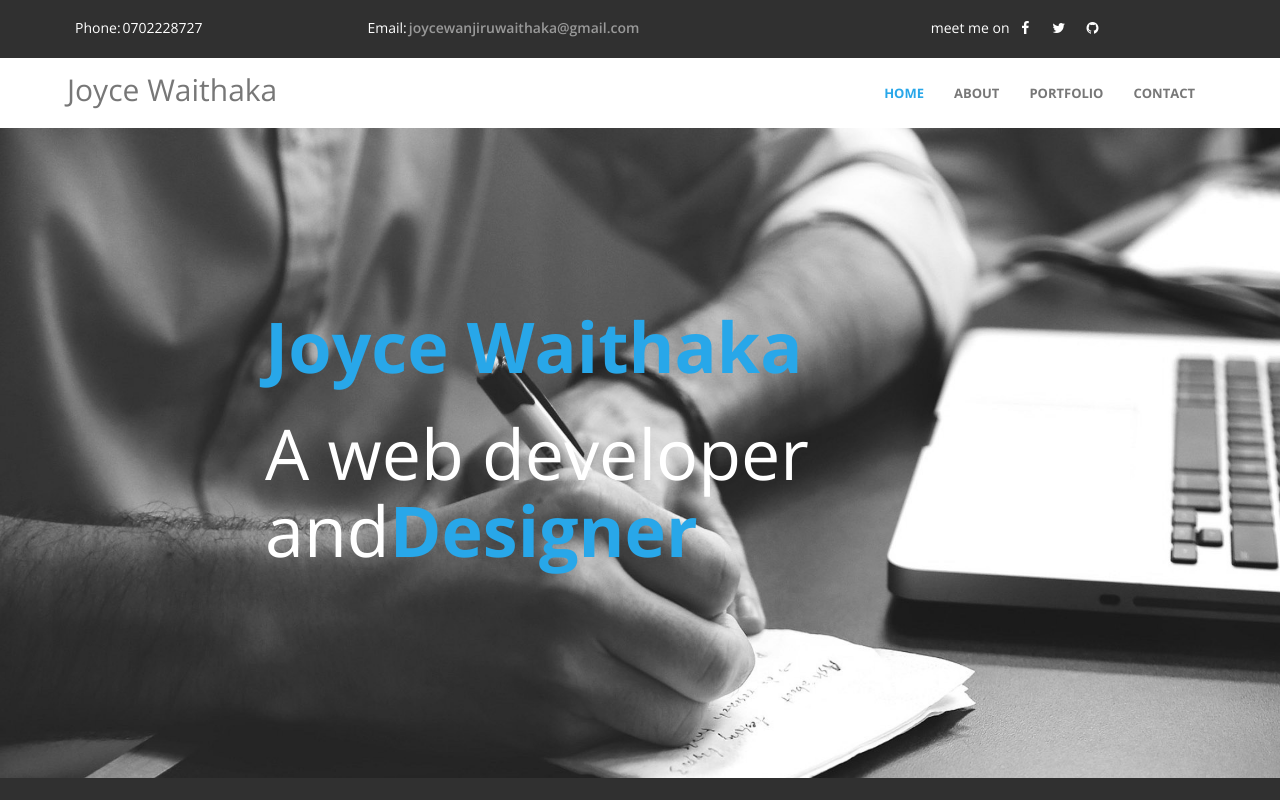
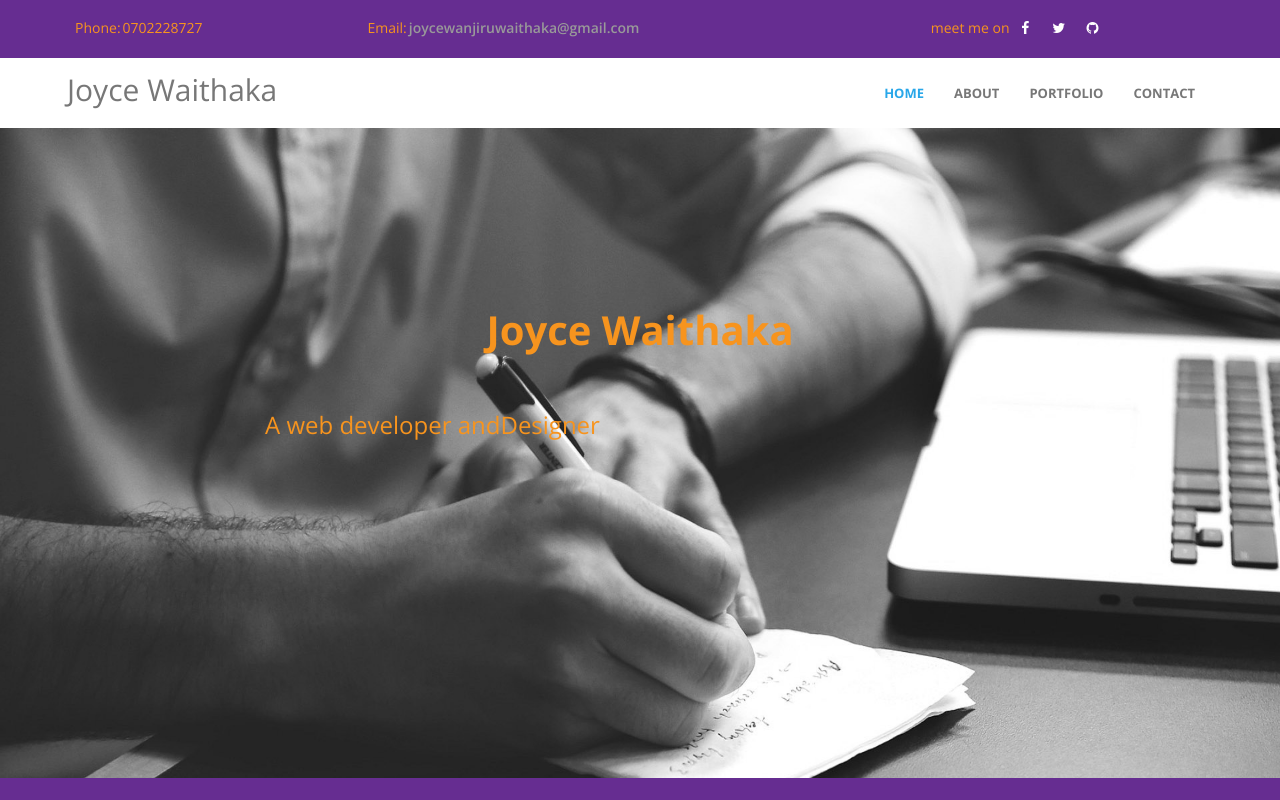
Before and after one commit to Joycewaithaka/Joyce_Portfolio, a plain HTML site: page portfolio/index.html in a window 1280 px wide. Shown: the top 800 px of the page. Drawn offline with nearby package versions, Linux system fonts and the light colour scheme.

Commit message:
modified colors

```diff
--- a/portfolio/css/templatemo-style.css
+++ b/portfolio/css/templatemo-style.css
@@ -5,15 +5,15 @@ http://www.templatemo.com/preview/templatemo_450_awesome
 
 body
 	{
- 		background: #303030;
- 		color: #ffffff;
+ 		background: #662D91  ;
+ 		color: #F7941E;
 		font-family: 'Open Sans', sans-serif;
 		font-weight: 300;
 		overflow-x: hidden; /* prevent horizontal scrollbar from appearing */
 	}
 
 a {
-	color: #47C6F8;
+	color: #F7941E;
 }
 
 a:hover {
@@ -29,7 +29,7 @@ h2
 	}
 h2 span
 	{
-		color: #28a7e9;
+		color: #F7941E;
 		font-weight: bold;
 	}
 /* end h2 */
--- a/portfolio/index.html
+++ b/portfolio/index.html
@@ -51,9 +51,9 @@
                     <div class="col-md-5 col-sm-4 col-xs-12">
                         <ul class="social-icon">
                             <li><span>meet me on</span></li>
-                            <li><a href="#" class="fa fa-facebook"></a></li>
-                            <li><a href="#" class="fa fa-twitter"></a></li>
-                            <li><a href="#" class="fa fa-github"></a></li>
+                            <li><a href="https://www.facebook.com/joyce.waithaka.146" class="fa fa-facebook"></a></li>
+                            <li><a href="https://twitter.com/Waithaka_Joy" class="fa fa-twitter"></a></li>
+                            <li><a href="https://github.com/Joycewaithaka" class="fa fa-github"></a></li>
 
 
                             <!-- <li><a href="#" class="fa fa-instagram"></a></li> -->
@@ -95,8 +95,8 @@
     		<div class="container">
     			<div class="row">
     				<div class="col-md-offset-2 col-md-8">
-                        <h1><span>Joyce Waithaka</span></h1>
-    					<h1 class="wow fadeIn" data-wow-offset="50" data-wow-delay="0.9s">A  web developer and<span>Designer</span></h1>
+                        <h2><span>Joyce Waithaka</span></h2>
+    					<h3 class="wow fadeIn" data-wow-offset="50" data-wow-delay="0.9s">A  web developer and<span>Designer</span></h3>
     					<div class="element">
                             <!-- <div class="sub-element">Hello, this is Typed.js</div>
                             <div class="sub-element">Awesome Template is provided by templatemo.com website for everyone</div>
```
